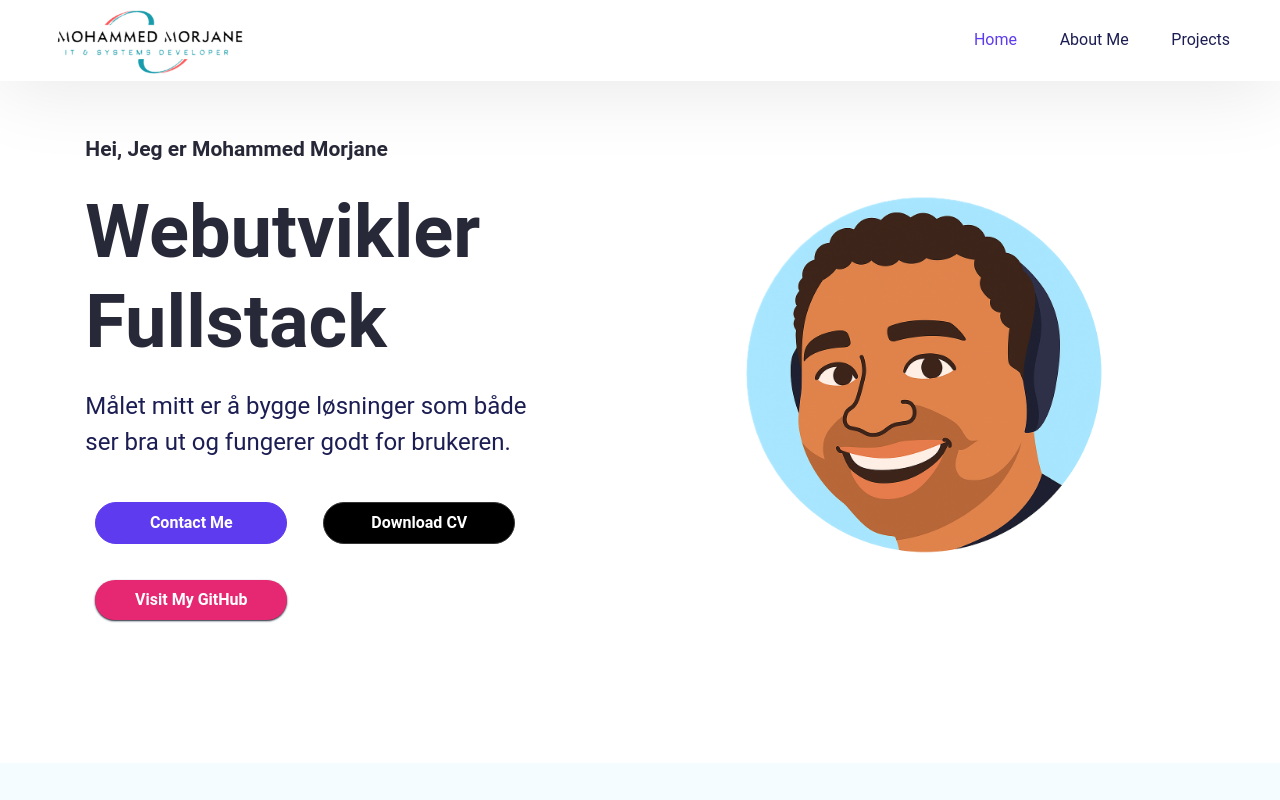
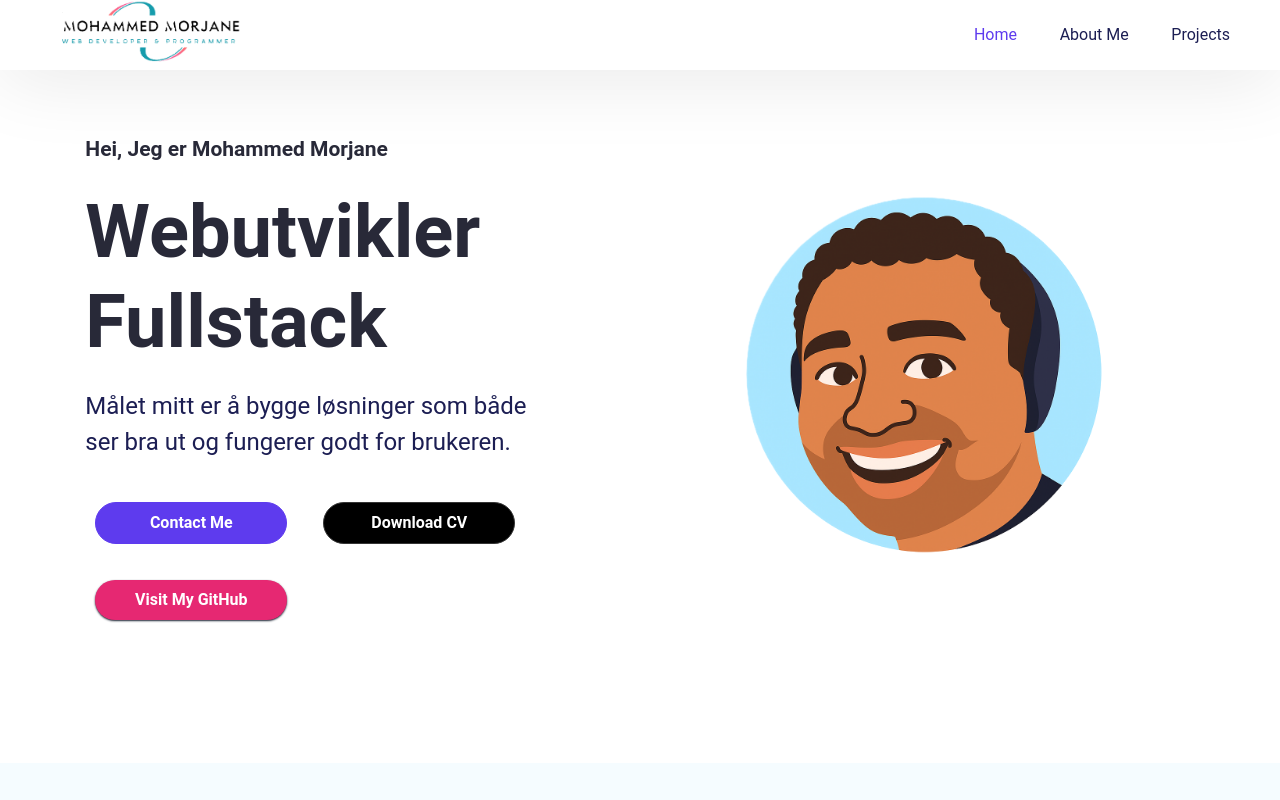
Before and after one commit to Morjane6/Portfolio-Mo-Morjane, a React (Vite) app: page / in a window 1280 px wide. Shown: the top 800 px of the page. Built offline with nearby package versions, Linux system fonts and the light colour scheme.

Commit message:
Update logo

```diff
--- a/src/Pages/Home/Navbar.jsx
+++ b/src/Pages/Home/Navbar.jsx
@@ -36,7 +36,7 @@ function Navbar() {
   return (
     <nav className={`navbar ${navActive ? "active" : ""}`}>
       <div>
-        <img src="./img/logo.png"  alt="Logo" class="logo" />
+        <img src="./img/logo1.png"  alt="Logo" class="logo" />
       </div>
       <a
         className={`nav__hamburger ${navActive ? "active" : ""}`}
```
Also changed, not shown: public/img/logo1.png (added).
